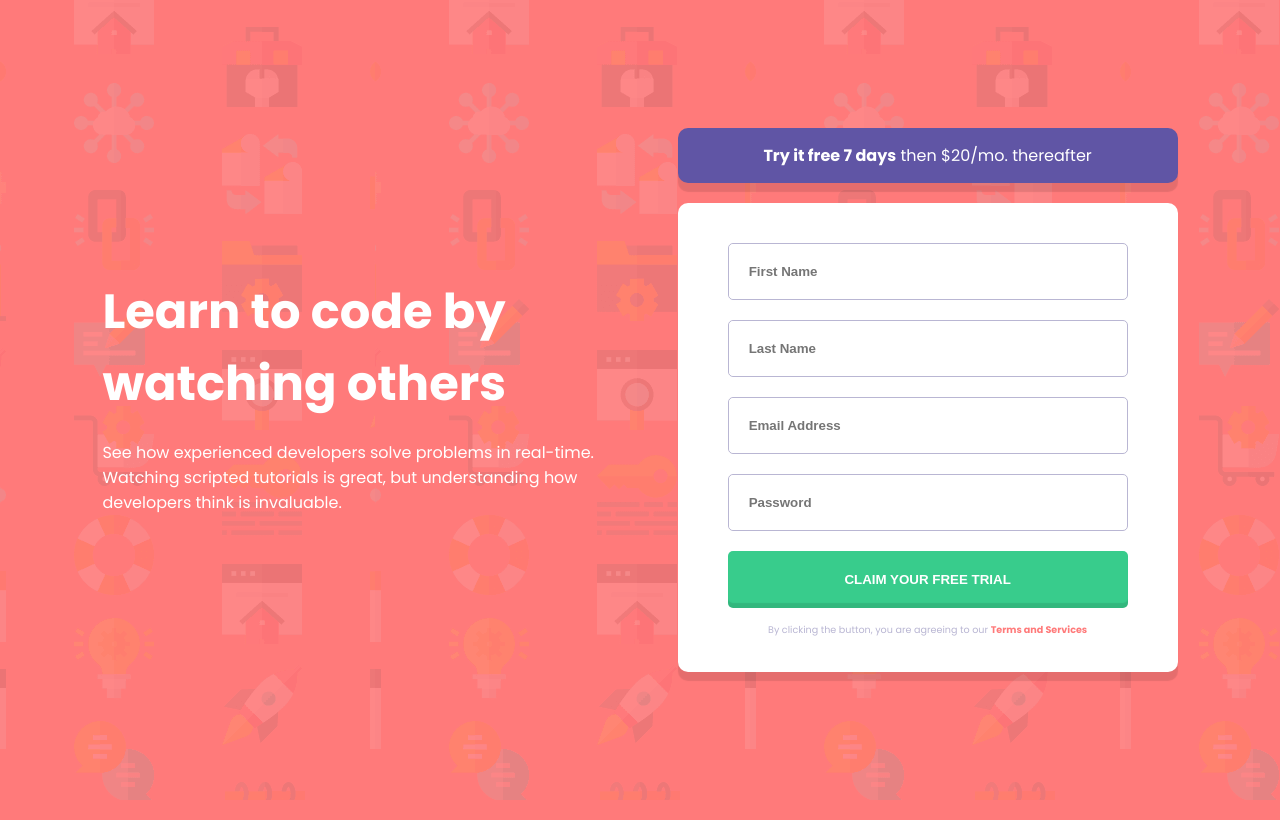
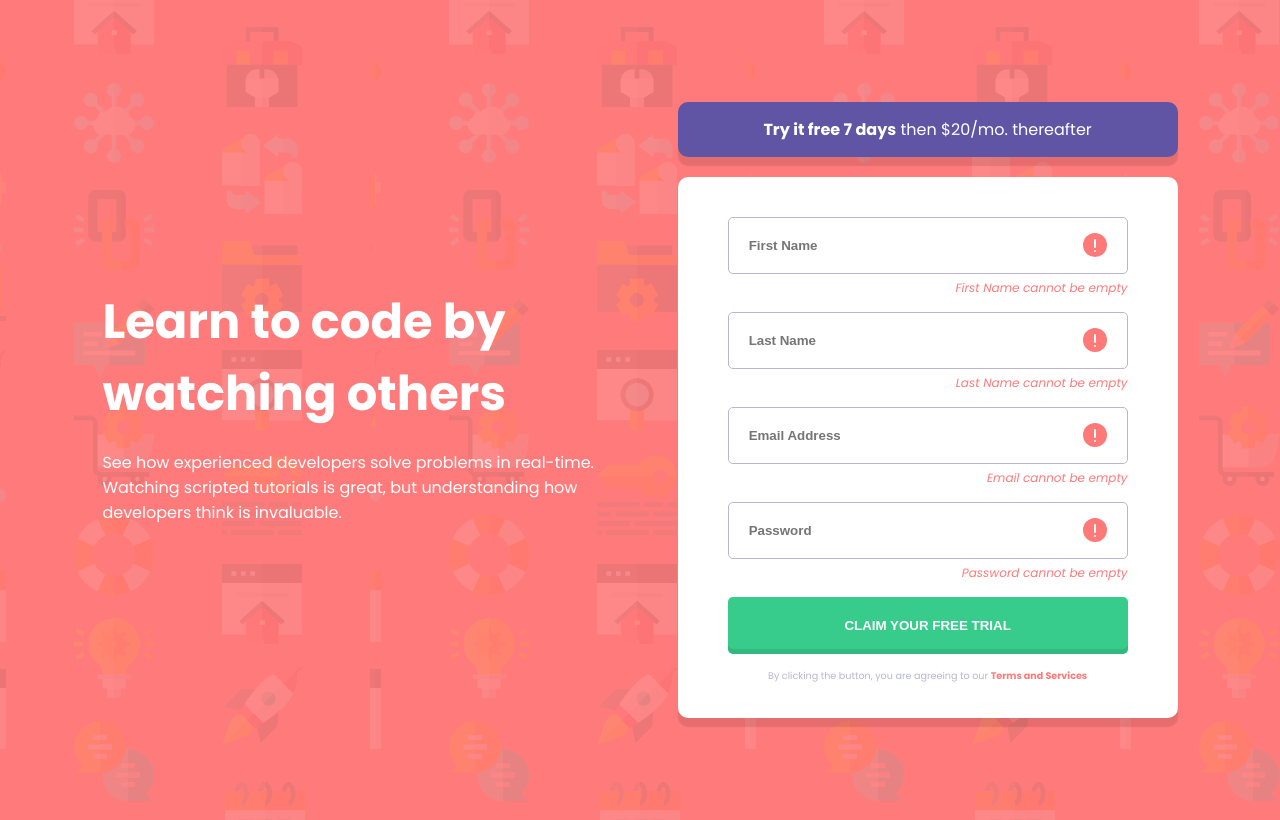
Before and after one commit to aburecki/intro-component-with-signup-form-master, a plain HTML site: page index.html in a window 1280 px wide. Both pictures are taken after a click on the button "CLAIM YOUR FREE TRIAL". Drawn offline with Linux system fonts and the light colour scheme.

Commit message:
add broken js

```diff
--- a/index.html
+++ b/index.html
@@ -27,16 +27,16 @@
       </div>
 
       <div class="form">
-        <form action="#" method="post">
+        <form action="#" method="post" autocomplete="off">
           <div class="container">
-            <div class="border-line"><input type="text" name="first-name" placeholder="First Name"><img class="name-error error-icon"  src="./images/icon-error.svg" alt="error"></div>
-            <p class="name-error error">First Name cannot be empty</p>
-            <div class="border-line"><input type="text" name="last-name" placeholder="Last Name"><img class="last-name-error error-icon" src="./images/icon-error.svg" alt="error"></div>
-            <p class="last-name-error error">Last Name cannot be empty</p>
-            <div class="border-line"><input type="text" name="email" placeholder="Email Address"><img class="email-error error-icon" src="./images/icon-error.svg" alt="error"></div>
-            <p class="email-error error">Looks like is not an email</p>
-            <div class="border-line"><input type="password" name="password" placeholder="Password"><img class="pass-error error-icon" src="./images/icon-error.svg" alt="error"></div>
-            <p class="pass-error error">Password cannot be empty</p>
+            <div class="border-line"><input type="text" name="first-name" placeholder="First Name"><img class="inactive"  src="./images/icon-error.svg" alt="error"></div>
+            <p class="error inactive">First Name cannot be empty</p>
+            <div class="border-line"><input type="text" name="last-name" placeholder="Last Name"><img class="inactive" src="./images/icon-error.svg" alt="error"></div>
+            <p class="error inactive">Last Name cannot be empty</p>
+            <div class="border-line"><input type="text" name="email" placeholder="Email Address"><img class="inactive" src="./images/icon-error.svg" alt="error"></div>
+            <p class="error inactive">Email cannot be empty</p>
+            <div class="border-line"><input type="password" name="password" placeholder="Password"><img class="inactive" src="./images/icon-error.svg" alt="error"></div>
+            <p class="error inactive">Password cannot be empty</p>
             <button type="button">CLAIM YOUR FREE TRIAL</button>
             <p class="agreement">By clicking the button, you are agreeing to our <span>Terms and Services</span></p>
           </div>
@@ -44,6 +44,7 @@
       </div>
     </div>
   </div>
+  <script src="main.js"></script>
 </body>
 
 </html>
--- /dev/null
+++ b/main.js
@@ -0,0 +1,60 @@
+const btn = document.querySelector('button');
+// const firstName = document.querySelector('input[name="first-name"]');
+// const lastName = document.querySelector('input[name="last-name"]');
+// const email = document.querySelector('input[name="email"]');
+// const password = document.querySelector('input[name="password"]');
+
+const ps = document.querySelectorAll('.container p');
+const psTab = [...ps];
+psTab.pop();
+
+const imgs = document.querySelectorAll('img');
+const imgsTab = [...imgs];
+
+const inputs = document.querySelectorAll('input');
+const inputsTab = [...inputs];
+
+
+
+
+function validEmail(email) {
+    const reg = /[a-z]+\@+[a-z]+\.+[a-z]{2,}/i;
+    return reg.test(email);
+}
+
+
+// btn.addEventListener('click', () => {
+//     for (let i = 0; i < inputsTab.length; i++) {
+//         if (!inputsTab[i].value) {
+//             imgsTab[i].classList.remove('inactive');
+//             imgsTab[i].classList.add('error-icon');
+//             psTab[i].classList.remove('inactive');
+//         } else if (!validEmail(inputsTab[2].value)) {
+//             console.log('zawiera nieporprany email');
+//             psTab[2].innerHTML = "Looks like this is not an email";
+//         } else if (inputsTab[i].value && validEmail(inputsTab[2].value)) {
+//             location.reload();
+//             console.log('wszystkie inputy uzupełnoine i poprawny email');
+//         }
+//     }
+// })
+
+
+
+btn.addEventListener('click', ()=> {
+    for (let i = 0; i < inputsTab.length; i++) {
+        if(inputsTab[i] && validEmail(inputsTab[2].value)) {
+            location.reload();
+            console.log('Wszystkie inputy wwypełnione i adres email ok');
+        } else if (!inputsTab[i].value) {
+            imgsTab[i].classList.remove('inactive');
+            imgsTab[i].classList.add('error-icon');
+            psTab[i].classList.remove('inactive');
+        } else if (!validEmail(inputsTab[2].value)) {
+            psTab[2].innerHTML = "Looks like this is not an email";
+            imgsTab[2].classList.add('error-icon');
+            psTab[2].classList.remove('inactive');
+            console.log('adres email błędny');
+        }
+    }
+})
--- a/style.css
+++ b/style.css
@@ -80,6 +80,7 @@ button,
     border-radius: 5px;
     text-align: left;
     padding: 0;
+    position: relative;
 
 }
 
@@ -129,6 +130,8 @@ button:hover {
     font-weight: 700;
 }
 
+
+
 .error {
     font-size: 12px;
     font-style: italic;
@@ -137,17 +140,19 @@ button:hover {
     width: 90%;
     position: relative;
     bottom: 15px;
-    display: none;
 }
 
 .error-icon {
     text-align: center;
-    position: relative;
-    bottom: -8px;
-    right: -36px;
+    position: absolute;
+    bottom: 30%;
+    right: 5%;
+}
+
+
+.inactive {
     display: none;
 }
-
 
 @media (min-width: 768px) {
 
```
